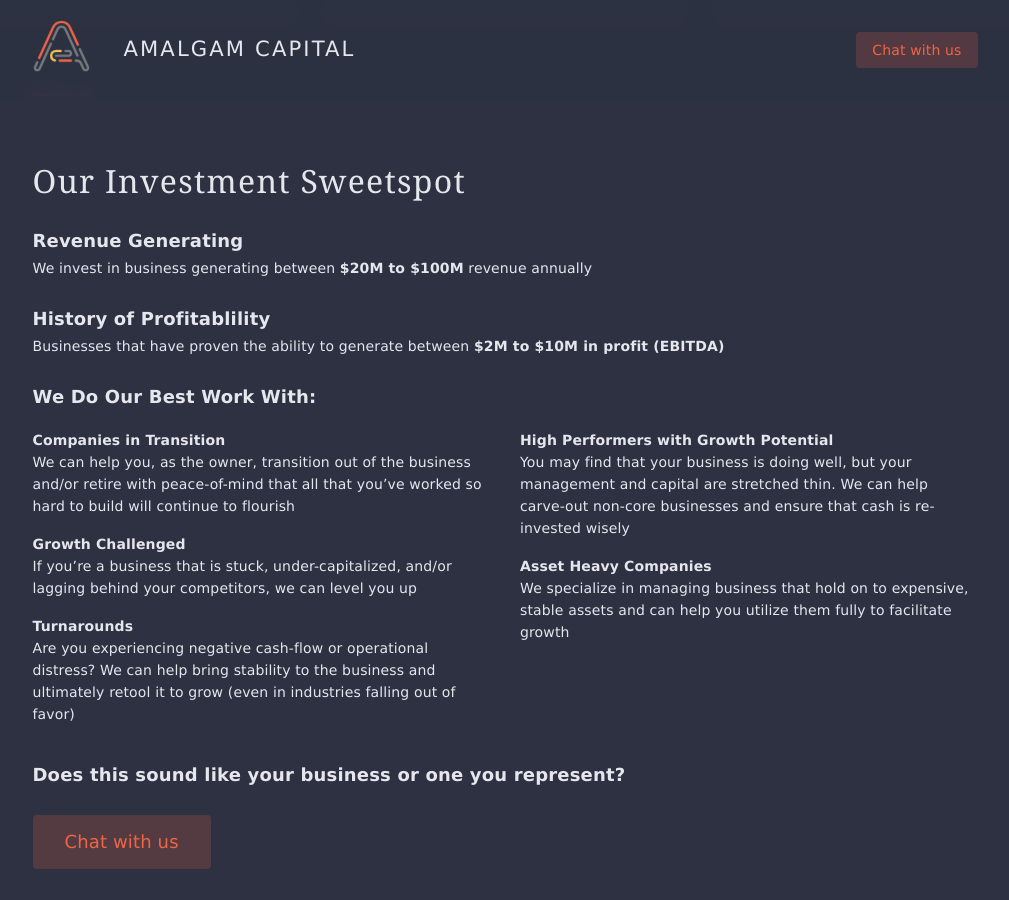
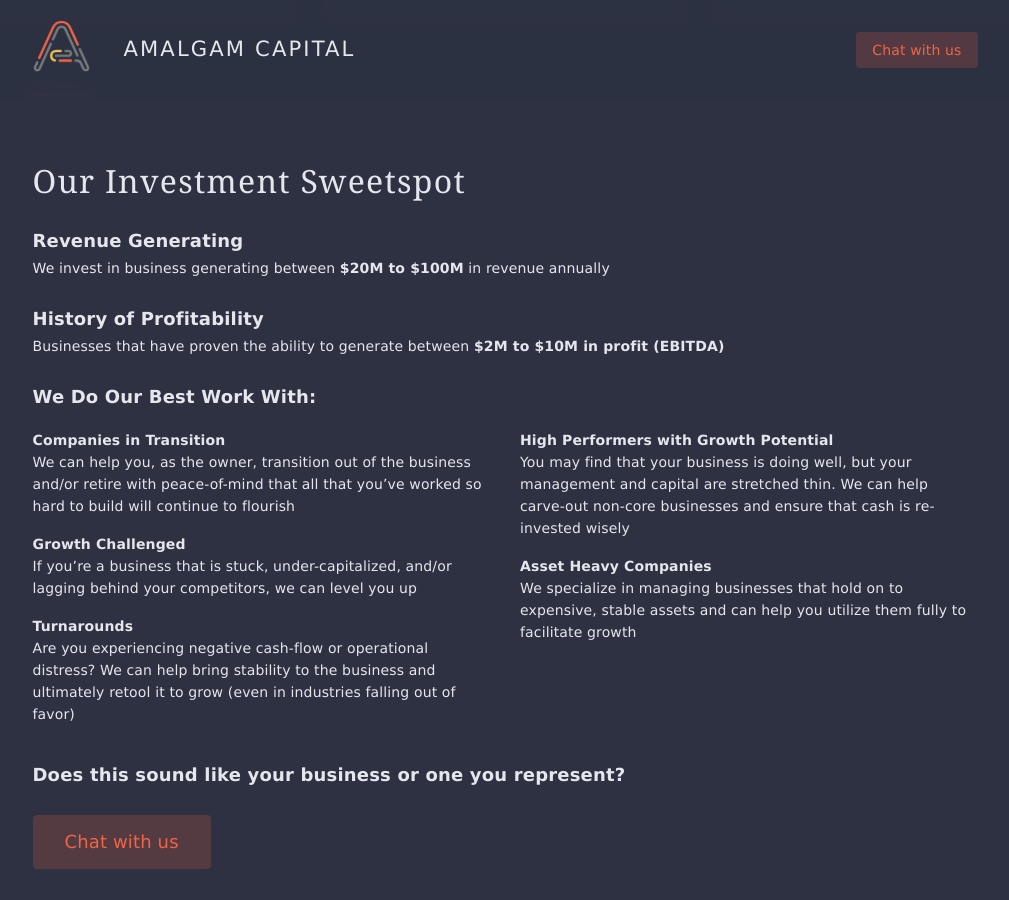
Before and after one commit to amalgam-capital/amalgam-capital.github.io, a Jekyll site: the page built from index.md, in a window 1280 px wide and 900 px high, scrolled down 1114 px. Shown: the whole window, without its empty margins (135-1144 px from the left). Built offline with Jekyll 4.4.1, drawn with Linux system fonts in a browser that asks for light colours; some web fonts are replaced; some of the changed text lies outside the part shown.

Commit message:
Spelling and Grammer updates

```diff
--- a/index.md
+++ b/index.md
@@ -5,7 +5,7 @@
 ---
 <section data-aos="fade" data-aos-delay="1000" class="hero home-section row">
 	<div class="col-lg-10 col-lg-offset-1">
-		<h2 class="h1">We’re an amalgam of investors, entrepreneurs, and operators, that acquire and sustainably grow <em>underrated</em> businesses.</h2>
+		<h2 class="h1">We’re an amalgam of investors, entrepreneurs, and operators, who acquire and sustainably grow <em>underrated</em> businesses.</h2>
 	</div>
 </section>
 <section data-aos="fade" data-aos-delay="1000" class="numbers home-section block-container row align-items-center equal-blocks">
@@ -60,8 +60,8 @@
 		<div class="criteria-content">
 			<h3 class="h1">Our Investment Sweetspot</h3>
 			<p class="large">Revenue Generating</p>
-			<p>We invest in business generating between <b>$20M to $100M</b> revenue annually</p>
-			<p class="large">History of Profitablility</p>
+			<p>We invest in business generating between <b>$20M to $100M</b> in revenue annually</p>
+			<p class="large">History of Profitability</p>
 			<p>Businesses that have proven the ability to generate between <b>$2M to $10M in profit (EBITDA)</b></p>
 			<p class="large">We Do Our Best Work With:</p>
 			<div class="row nogutters">
@@ -77,7 +77,7 @@
 					<p><strong>High Performers with Growth Potential</strong>
 					You may find that your business is doing well, but your management and capital are stretched thin. We can help carve-out non-core businesses and ensure that cash is re-invested wisely</p>
 					<p><strong>Asset Heavy Companies</strong>
-					We specialize in managing business that hold on to expensive, stable assets and can help you utilize them fully to facilitate growth</p>
+					We specialize in managing businesses that hold on to expensive, stable assets and can help you utilize them fully to facilitate growth</p>
 				</div>
 			</div>
 			<p class="large">Does this sound like your business or one you represent?</p>
```
